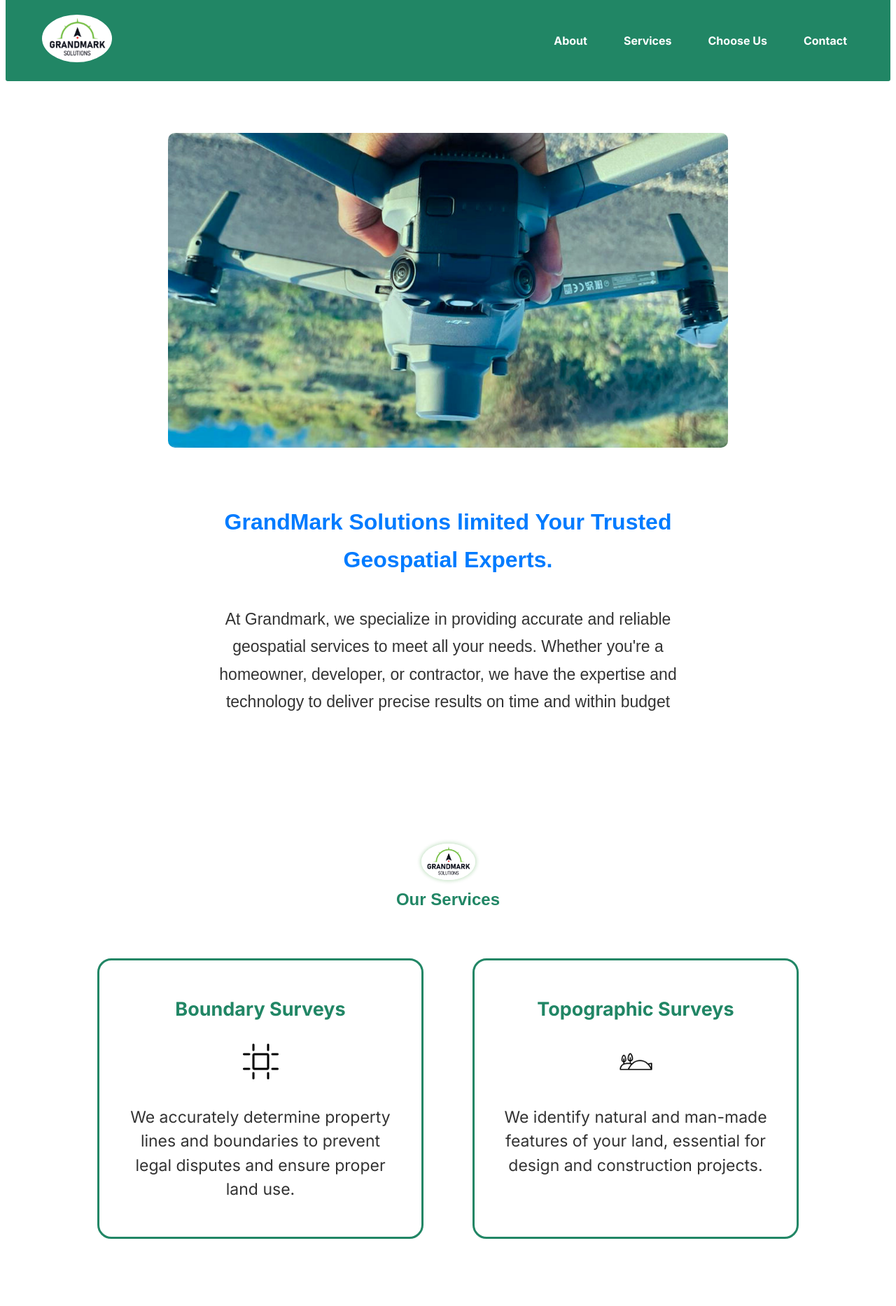
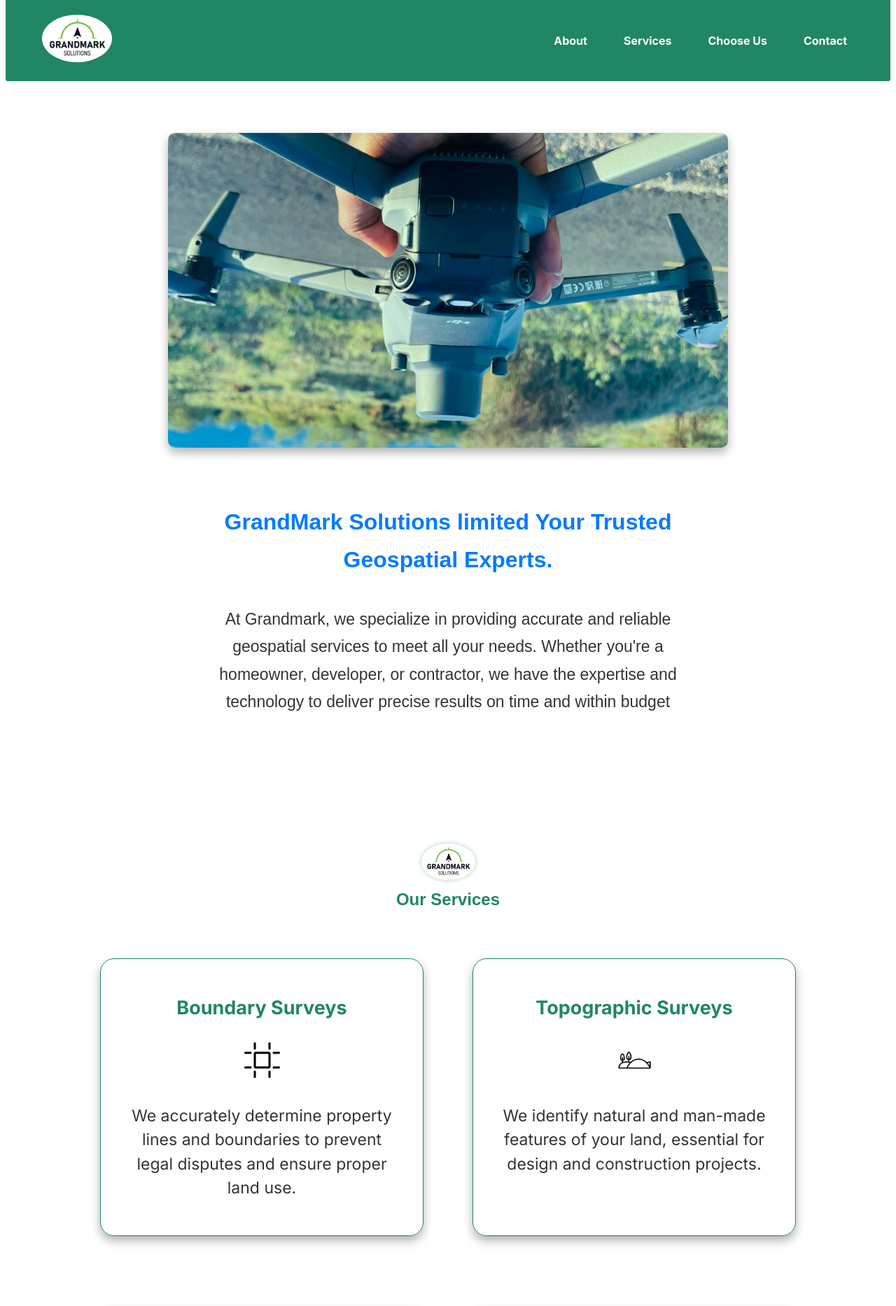
Before and after one commit to Pontuagi/grandMark-website, a Next.js app: page / in a window 1280 px wide. Shown: the top 1867 px of the page at 70% size. Built offline with nearby package versions, Linux system fonts and the light colour scheme.

Commit message:
[fix: Home] - Image shadow.

```diff
--- a/src/app/indexPageClient.tsx
+++ b/src/app/indexPageClient.tsx
@@ -60,6 +60,7 @@ const HomeImage = styled.img`
   width: 100%;
   height: auto;
   border-radius: 10px;
+  box-shadow: 0 7px 14px rgba(0, 0, 0, 0.3);
 `;
 
 const ServiceSection = styled.div`
--- a/src/components/ChooseCard/ChooseCard.tsx
+++ b/src/components/ChooseCard/ChooseCard.tsx
@@ -5,11 +5,11 @@ const ChooseCardContainer = styled.div`
   display: flex;
   align-items: center;
   flex-direction: column;
-  border: 3px solid #007bff;
+  border: 1px solid #007bff;
   border-radius: 15px;
   padding: 25px;
   margin: 20px 0;
-  box-shadow: 0 6px 12px rgba(0, 123, 255, 0.2);
+  box-shadow: 0 7px 14px rgba(0, 0, 0, 0.3);
   transition: transform 0.3s;
   max-width: 420px;
 
--- a/src/components/ContactCard/ContactCard.tsx
+++ b/src/components/ContactCard/ContactCard.tsx
@@ -130,7 +130,7 @@ const ContactCard: React.FC = () => {
           Email:<span>grandmarksolutionsltd@gmail.com</span>
         </p>
         <p>
-          Tel No:<span>+25423988691</span>
+          Tel No:<span>+254723988691</span>
         </p>
       </ContactCardDetails>
       <ContactForm>
--- a/src/components/ServiceCard/ServiceCard.tsx
+++ b/src/components/ServiceCard/ServiceCard.tsx
@@ -6,11 +6,11 @@ import breakpoints from '@/constants/breakpoints';
 const SectionCardContainer = styled.div`
   display: flex;
   flex-direction: column;
-  border: 3px solid var(--green);
+  border: 1px solid var(--green);
   border-radius: 20px;
   padding: 30px;
   margin: 16px 0;
-  box-shadow: 0 4px 8px rgba(255, 255, 255, 0.2);
+  box-shadow: 0 7px 14px rgba(0, 0, 0, 0.3);
   transition: transform 0.3s;
   max-width: 400px;
 
```
